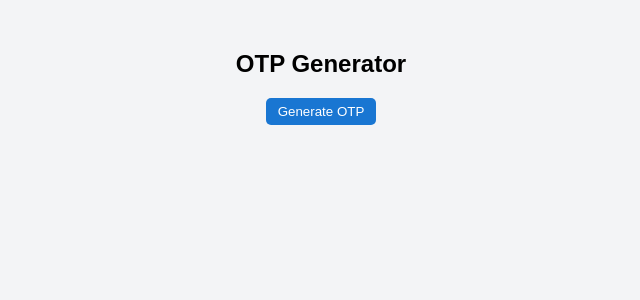
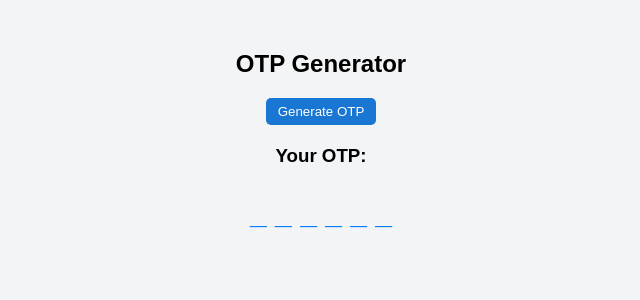
Before and after one commit to mihirprabhakar/react-practice, a React (Vite) app: page / in a window 1280 px wide. Shown: the top 300 px of the page, without its empty margins (319-959 px from the left). Built offline with nearby package versions, Linux system fonts and the light colour scheme.

Commit message:
added otp with dash

```diff
--- a/src/Otp.jsx
+++ b/src/Otp.jsx
@@ -1,7 +1,7 @@
 import React, { useState } from "react";
 
 function OTPGenerator() {
-  const [otp,setOtp]=useState("");
+  const [otp,setOtp]=useState("_ _ _ _ _ _");
 
   const generateOTP=()=>{
     const newOtp=Math.floor(100000 + Math.random() * 900000);
```
